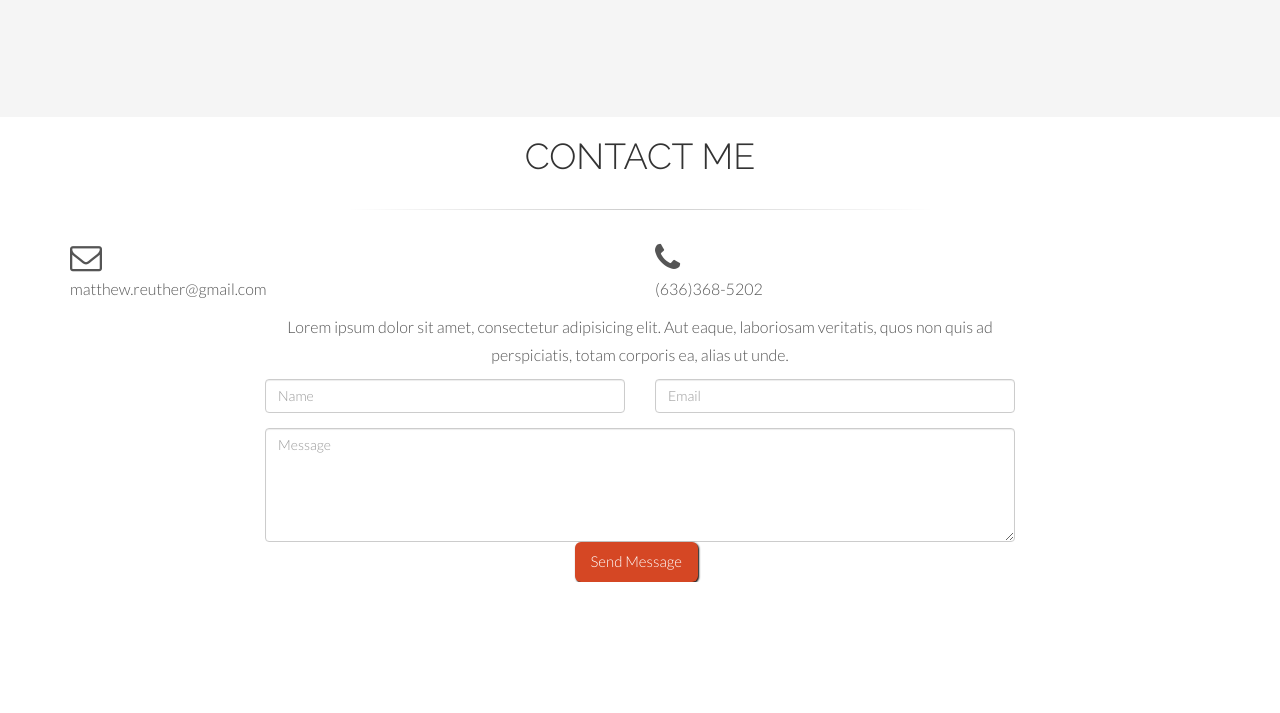
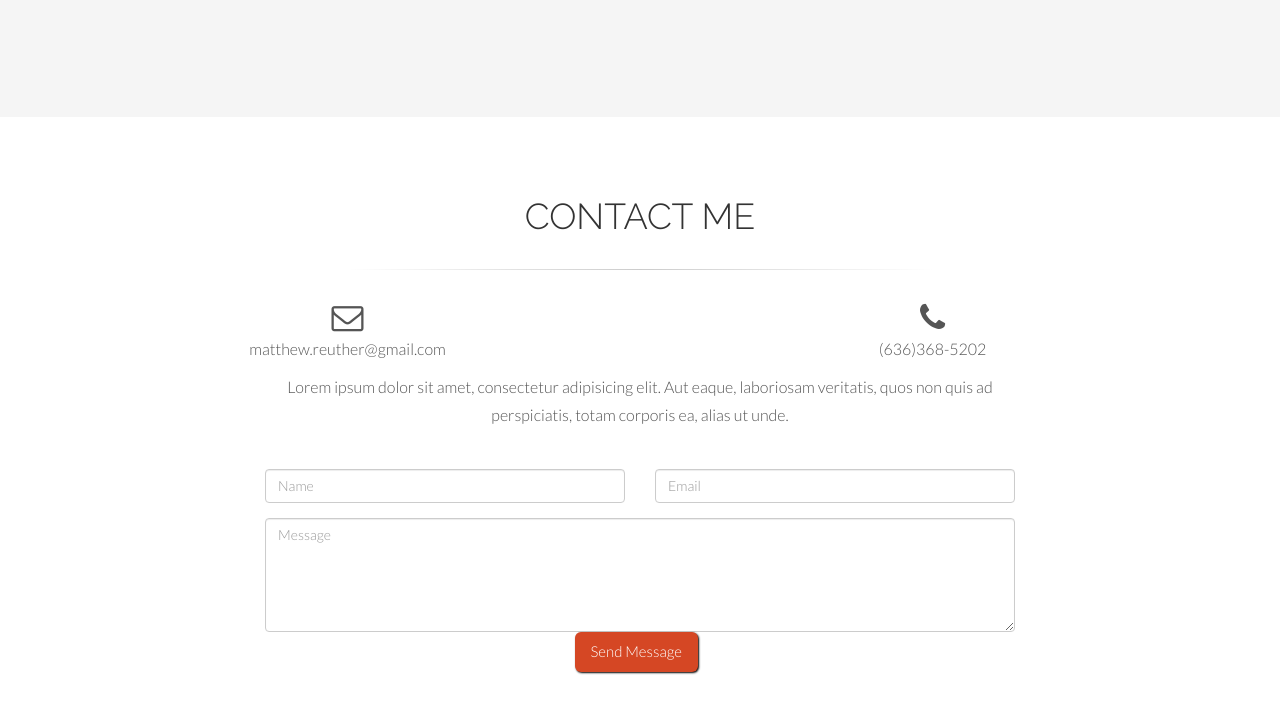
Before and after one commit to MatthewReuther/MatthewReuther.github.io, a website: page index.html in a window 1280 px wide. Shown: the part 2598-3311 px from the top of the page. Before the commit the page ends 3180 px from the top, so only its background shows below. Drawn offline with Linux system fonts and the light colour scheme.

Commit message:
added padding to contact form and changed background

```diff
--- a/app/css/main.css
+++ b/app/css/main.css
@@ -417,3 +417,14 @@ a.btn.btn-default.code {
   bottom: 10px;
   right: 30px;
 }
+
+/***************   CONTACT PAGE     **********/
+
+#contact {
+  background: #fff;
+  padding: 60px 0;
+  text-align: center;
+}
+#contact .form {
+  padding: 30px 0;
+}
```
